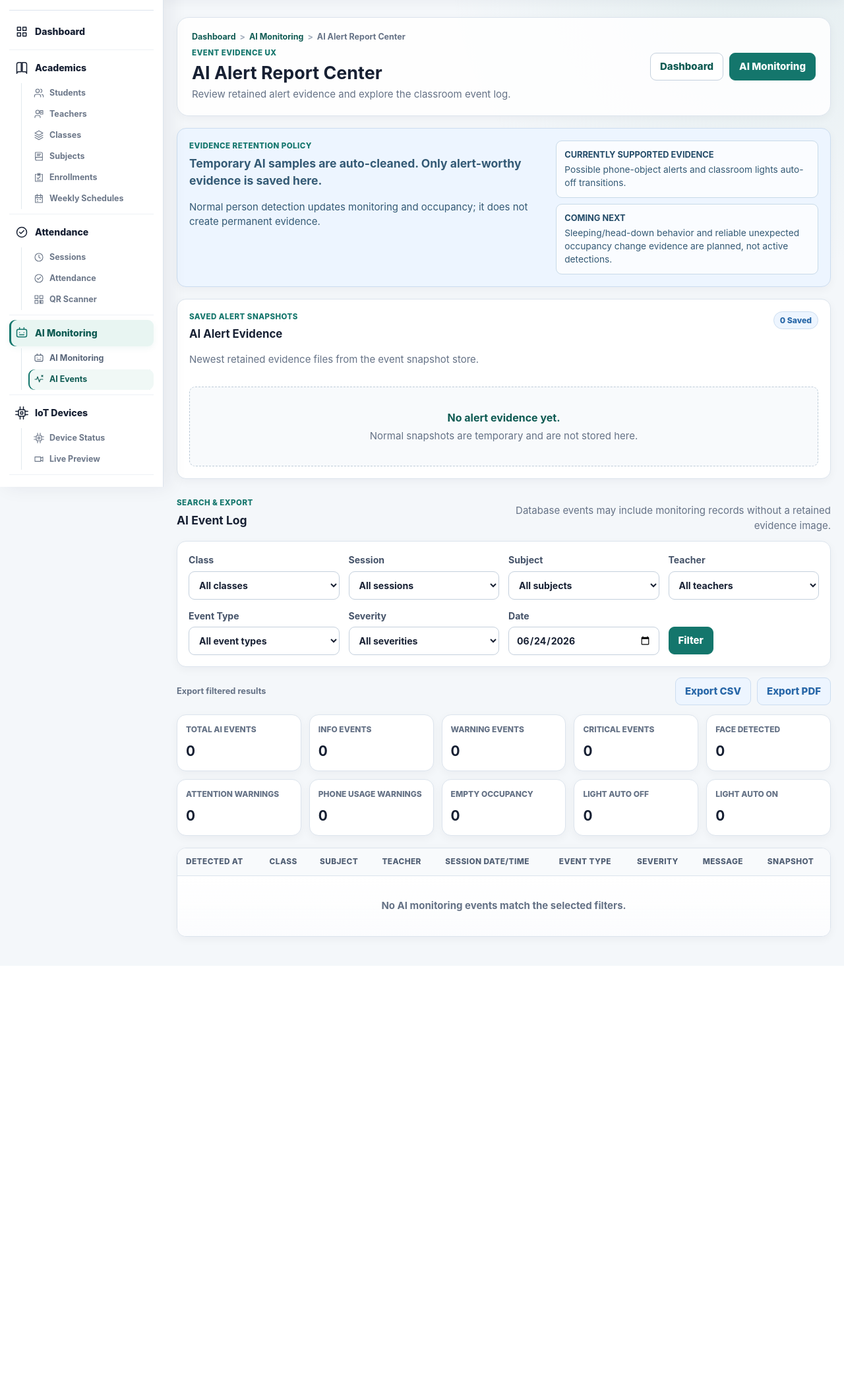
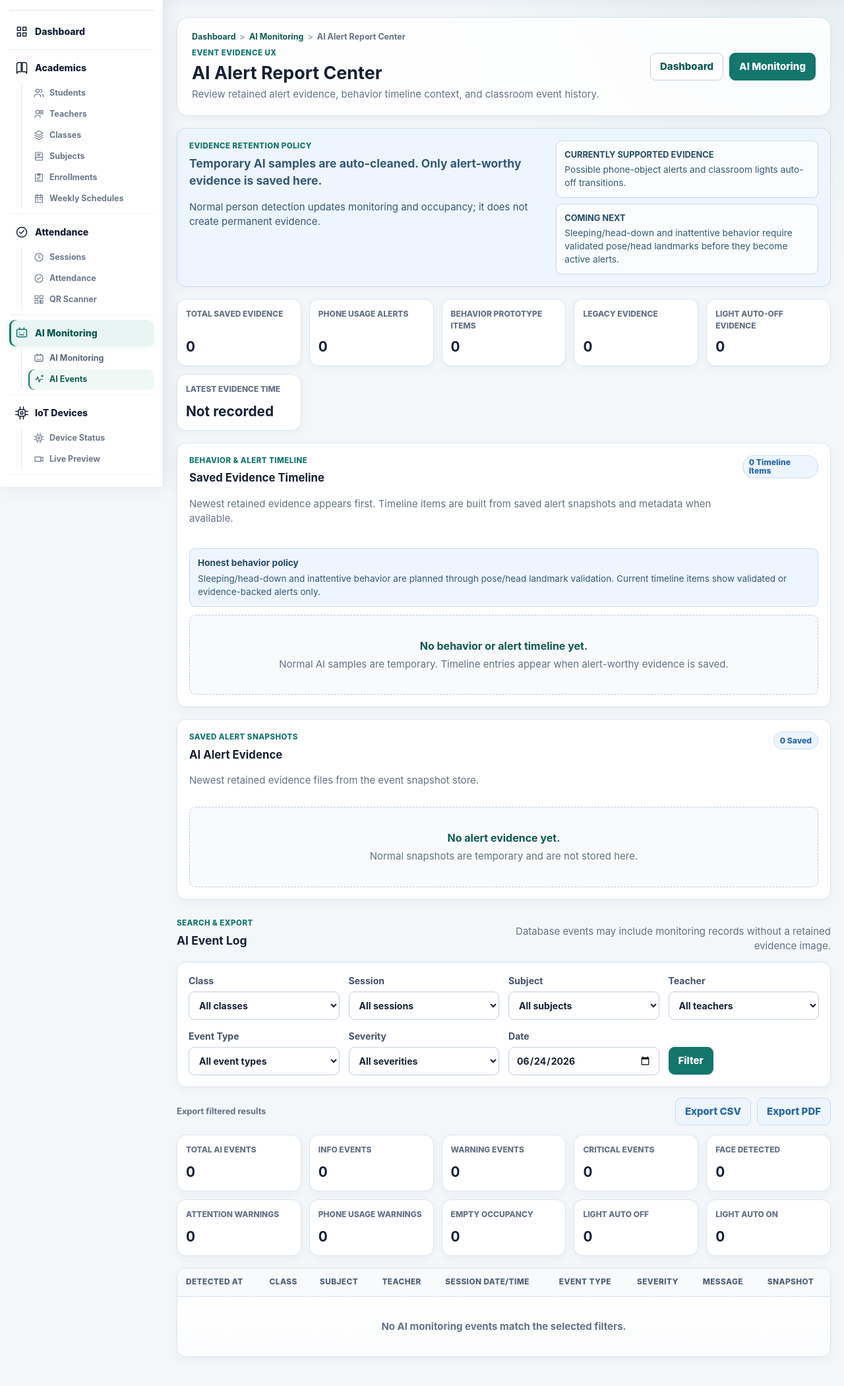
Before and after one commit to TunSopheak/Smart-Classroom-AI-V2, a FastAPI app: page /ai-events in a window 1280 px wide. Shown: the part 62-2163 px from the top of the page at 66% size. Before the commit the page ends 1492 px from the top, so only its background shows below. Run offline with FastAPI, Linux system fonts and the light colour scheme.

Commit message:
Phase 27D: add behavior timeline UI

```diff
--- a/app/templates/ai_reports/list.html
+++ b/app/templates/ai_reports/list.html
@@ -14,7 +14,7 @@
         </nav>
         <p class="eyebrow">Event Evidence UX</p>
         <h2>AI Alert Report Center</h2>
-        <p class="page-subtitle">Review retained alert evidence and explore the classroom event log.</p>
+        <p class="page-subtitle">Review retained alert evidence, behavior timeline context, and classroom event history.</p>
     </div>
     <div class="page-actions">
         <a class="button" href="/dashboard">Dashboard</a>
@@ -37,9 +37,101 @@
         </div>
         <div>
             <strong>Coming next</strong>
-            <span>Sleeping/head-down behavior and reliable unexpected occupancy change evidence are planned, not active detections.</span>
+            <span>Sleeping/head-down and inattentive behavior require validated pose/head landmarks before they become active alerts.</span>
         </div>
     </div>
+</section>
+
+<section class="summary-grid report-summary-grid">
+    <article class="summary-card">
+        <span>Total saved evidence</span>
+        <strong>{{ evidence_summary.total_saved }}</strong>
+    </article>
+    <article class="summary-card">
+        <span>Phone usage alerts</span>
+        <strong>{{ evidence_summary.phone_usage }}</strong>
+    </article>
+    <article class="summary-card">
+        <span>Behavior prototype items</span>
+        <strong>{{ evidence_summary.behavior_prototype }}</strong>
+    </article>
+    <article class="summary-card">
+        <span>Legacy evidence</span>
+        <strong>{{ evidence_summary.legacy_evidence }}</strong>
+    </article>
+    <article class="summary-card">
+        <span>Light auto-off evidence</span>
+        <strong>{{ evidence_summary.light_auto_off }}</strong>
+    </article>
+    <article class="summary-card">
+        <span>Latest evidence time</span>
+        <strong>{{ evidence_summary.latest_time }}</strong>
+    </article>
+</section>
+
+<section class="alert-evidence-section" aria-labelledby="alert-timeline-title">
+    <div class="section-heading">
+        <div>
+            <p class="eyebrow">Behavior &amp; Alert Timeline</p>
+            <h3 id="alert-timeline-title">Saved Evidence Timeline</h3>
+            <p class="muted">Newest retained evidence appears first. Timeline items are built from saved alert snapshots and metadata when available.</p>
+        </div>
+        <span class="status info">{{ evidence_timeline|length }} timeline items</span>
+    </div>
+
+    <div class="helper-note evidence-policy-note">
+        <strong>Honest behavior policy</strong>
+        <span>Sleeping/head-down and inattentive behavior are planned through pose/head landmark validation. Current timeline items show validated or evidence-backed alerts only.</span>
+    </div>
+
+    {% if evidence_timeline %}
+    <div class="alert-evidence-grid">
+        {% for item in evidence_timeline %}
+        <article class="alert-evidence-card">
+            {% if item.image_url %}
+            <a class="alert-evidence-image-link" href="{{ item.image_url }}" target="_blank" rel="noopener" aria-label="Open {{ item.event_type_label }} evidence image">
+                <img src="{{ item.image_url }}" alt="{{ item.event_type_label }} evidence captured at {{ item.timestamp }}" loading="lazy">
+            </a>
+            {% endif %}
+            <div class="alert-evidence-card-body">
+                <div class="alert-evidence-card-heading">
+                    <span class="status {{ item.severity }}">{{ item.event_type_label }}</span>
+                    <time>{{ item.timestamp }}</time>
+                </div>
+                <h4>{{ item.title }}</h4>
+                <p>{{ item.reason }}</p>
+                <dl class="alert-evidence-meta">
+                    <div>
+                        <dt>Status</dt>
+                        <dd>{{ item.status_text }}</dd>
+                    </div>
+                    <div>
+                        <dt>Confidence</dt>
+                        <dd>{{ item.confidence_label }}</dd>
+                    </div>
+                    {% if item.label %}
+                    <div>
+                        <dt>Detected label</dt>
+                        <dd>{{ item.label }}</dd>
+                    </div>
+                    {% endif %}
+                    {% if item.source_snapshot_filename %}
+                    <div>
+                        <dt>Source sample</dt>
+                        <dd>{{ item.source_snapshot_filename }}</dd>
+                    </div>
+                    {% endif %}
+                </dl>
+            </div>
+        </article>
+        {% endfor %}
+    </div>
+    {% else %}
+    <div class="alert-evidence-empty">
+        <strong>No behavior or alert timeline yet.</strong>
+        <span>Normal AI samples are temporary. Timeline entries appear when alert-worthy evidence is saved.</span>
+    </div>
+    {% endif %}
 </section>
 
 <section class="alert-evidence-section" aria-labelledby="alert-evidence-title">
```
